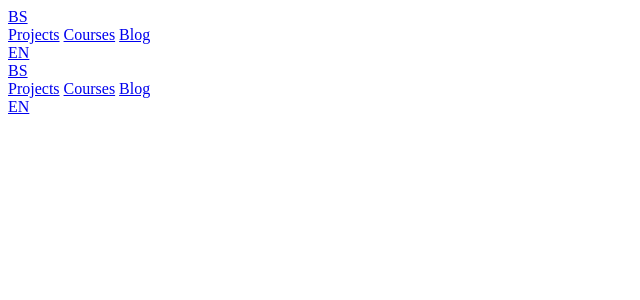
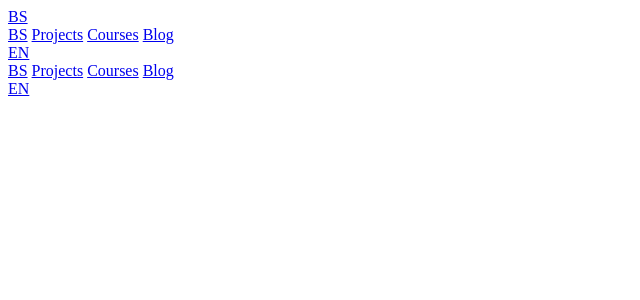
Before and after one commit to badersur/badersur.github.io, a Python web app: template app/templates/header.html in a window 1280 px wide. Shown: the top 300 px of the page, without its empty margins (0-640 px from the left). Run offline with Jinja, Linux system fonts and the light colour scheme; the template is opened without the code that fills it: most values are stand-ins (such as "Sample title", 1, 10 or a date in 2020).

Commit message:
Tweak nav links

```diff
--- a/app/templates/header.html
+++ b/app/templates/header.html
@@ -5,5 +5,6 @@
 </header>
 
 <div class="mdl-layout__drawer mdl-layout--small-screen-only">
+  {% set isDrawer = true %}
   {% include "nav-links.html" %}
 </div>
--- a/app/templates/nav-links.html
+++ b/app/templates/nav-links.html
@@ -12,14 +12,19 @@
 {% set blogNavLink = "https://bader-sur.appspot.com/blog" %}
 {% set alternateLangNavLink = alternateLink %}
 
-<span class="mdl-layout-title">
-  <a class="mdl-navigation__link" href="{{ mainNavLink }}">{{ mainNavText }}</a>
-</span>
+{% if not isDrawer %}
+  <span class="mdl-layout-title">
+    <a class="mdl-navigation__link" href="{{ mainNavLink }}">{{ mainNavText }}</a>
+  </span>
+{% endif %}
 
 <nav class="mdl-navigation">
+  <a class="mdl-navigation__link mdl-layout--small-screen-only"
+   href="{{ mainNavLink }}">{{ mainNavText }}</a>
   <a class="mdl-navigation__link" href="{{ projectsNavLink }}">{{ projectsNavText }}</a>
   <a class="mdl-navigation__link" href="{{ coursesNavLink }}">{{ coursesNavText }}</a>
-  <a class="mdl-navigation__link" href="{{ blogNavLink }}">{{ blogNavText}}</a>
+  <a class="mdl-navigation__link mdl-layout--large-screen-only"
+   href="{{ blogNavLink }}">{{ blogNavText}}</a>
 </nav>
 
 <div class="mdl-layout-spacer"></div>
--- a/package.json
+++ b/package.json
@@ -1,6 +1,6 @@
 {
   "name": "badersur.github.io",
-  "version": "3.0.0",
+  "version": "3.0.1",
   "description": "Source code for my github pages and GAE application",
   "author": "Bader Nasser Al-Hashmi (@BaderSur)",
   "repository": {
```
